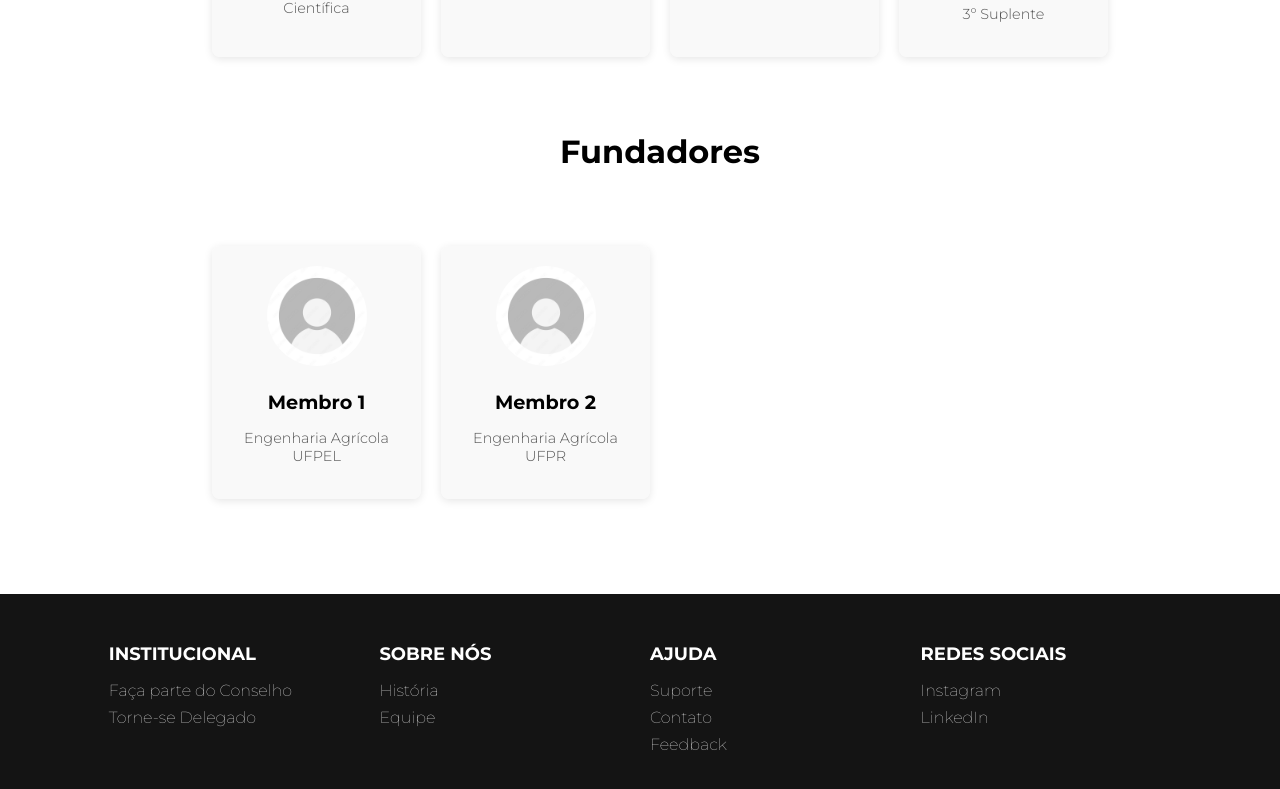
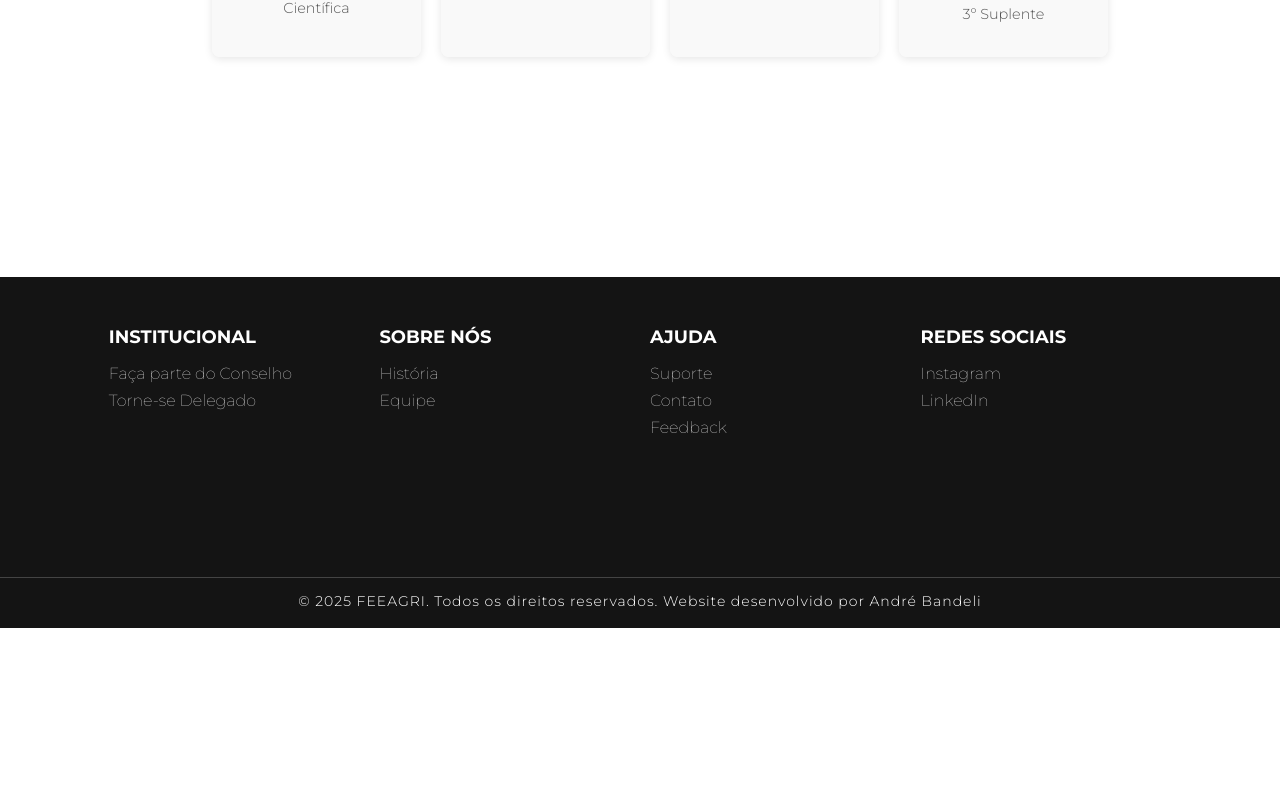
Before and after one commit to feeagribrasil/feeagri, a React (Create React App) app: page /membros in a window 1280 px wide. Shown: the part 1285-2074 px from the top of the page. After the commit the page ends 1913 px from the top, so only its background shows below. Built offline with nearby package versions, Linux system fonts and the light colour scheme.

Commit message:
project build

```diff
--- a/src/paginas/Home.jsx
+++ b/src/paginas/Home.jsx
@@ -95,7 +95,7 @@ export default function Home() {
             <strong>+</strong>
             <StatsCounter finalNumber={12} />
           </h2>
-          <p>Anos de História e Contribuição</p>
+          <p>Anos de História</p>
         </div>
       </div>
 
--- a/src/paginas/Membros.jsx
+++ b/src/paginas/Membros.jsx
@@ -60,19 +60,19 @@ const membrosData = [
 ];
 
 
-const membrosFundadoresData = [
-  {
-    nome: "Membro 1",
-    instituicao: "Engenharia Agrícola UFPEL",
-    foto: Imagem1,
-  },
-  {
-    nome: "Membro 2",
-    instituicao: "Engenharia Agrícola UFPR",
-    foto: Imagem1,
-  },
+// const membrosFundadoresData = [
+//   {
+//     nome: "Membro 1",
+//     instituicao: "Engenharia Agrícola UFPEL",
+//     foto: Imagem1,
+//   },
+//   {
+//     nome: "Membro 2",
+//     instituicao: "Engenharia Agrícola UFPR",
+//     foto: Imagem1,
+//   },
 
-];
+// ];
 
 
 export default function Membros() {
@@ -118,22 +118,6 @@ export default function Membros() {
                 </div>
               ))}
             </div>
-
-            <h2>Fundadores</h2>
-            <div className="membros">
-              {membrosFundadoresData.map((membro, index) => (
-                <div key={index} className="cardMembro">
-                  <img
-                    src={membro.foto}
-                    alt={membro.nome}
-                    className="fotoMembro"
-                  />
-                  <h4>{membro.nome}</h4>
-                  <p>{membro.instituicao}</p>
-                  <p>{membro.cargo}</p>
-                </div>
-              ))}
-            </div>
           </div>
         </div>
       </main>
--- a/src/styles/Home.scss
+++ b/src/styles/Home.scss
@@ -764,9 +764,12 @@ p {
   .container {
     margin-top: 50px;
     .textContainer {
-      height: auto;
+            height: auto;
+            margin-bottom: 25px;
       h2 {
         font-size: $h2-font-size-responsivo;
+        font-size: 2.3rem;
+        margin-left: 0;
       }
     }
   }
@@ -909,4 +912,12 @@ p {
       }
     }
   }
+
+  .container {
+    .textContainer {
+      h2 {
+        font-size: 2rem;
+      }
+    }
+  }
 }
--- a/src/styles/Membros.scss
+++ b/src/styles/Membros.scss
@@ -5,6 +5,7 @@
 
   .container {
     padding: 20px;
+    margin-bottom: 125px;
     text-align: center;
 
     h2 {
```
